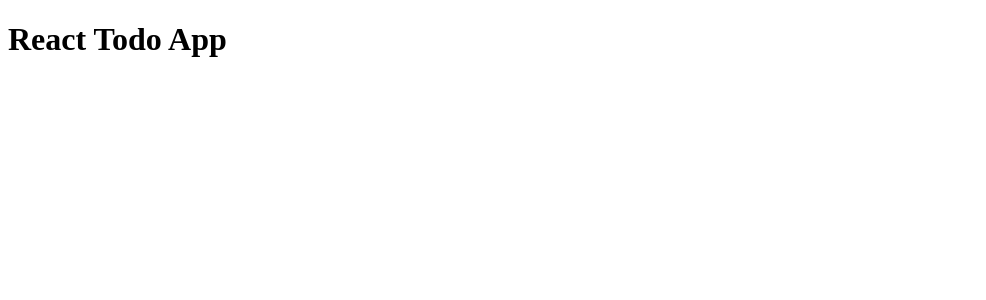
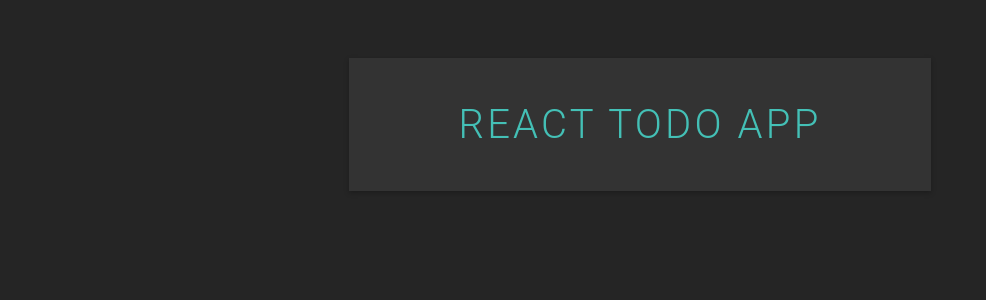
Before and after one commit to m-yahya/react-todo-app, a React (Create React App) app: page / in a window 1280 px wide. Shown: the top 300 px of the page, without its empty margins (0-986 px from the left). Built offline with nearby package versions, Linux system fonts and the light colour scheme.

Commit message:
add styles

```diff
--- /dev/null
+++ b/src/App.css
@@ -0,0 +1,108 @@
+*,
+*::before,
+*::after {
+  box-sizing: border-box;
+}
+
+body {
+  padding: 50px;
+  color: #f7f7f7;
+  min-height: 100vh;
+  background: #252525;
+  text-rendering: optimizeSpeed;
+  font-family: "Roboto", sans-serif;
+}
+
+.App {
+  padding: 1rem;
+  max-width: 50%;
+  margin: 0 auto;
+  text-align: center;
+  background: #333;
+  box-shadow: rgba(0, 0, 0, 0.25) 0px 2px 5px;
+}
+
+h1 {
+  font-weight: 300;
+  color: #44c0b6;
+  font-size: 2.5rem;
+  letter-spacing: 0.2rem;
+  text-transform: uppercase;
+}
+
+.input-wrapper {
+  margin: 3.5rem;
+}
+
+.todos-wrapper {
+  margin-bottom: 2.5rem;
+}
+
+.todo {
+  display: flex;
+  justify-content: center;
+  align-items: flex-start;
+}
+
+input {
+  width: 450px;
+  padding: 0.8em;
+}
+
+input:focus {
+  outline: none;
+}
+
+button {
+  width: 120px;
+  padding: 0.8em;
+  cursor: pointer;
+  font-weight: 400;
+  letter-spacing: 0.1rem;
+}
+
+input,
+button {
+  font-size: 1em;
+  appearance: none;
+  color: currentcolor;
+  background: transparent;
+  border: 1px solid #828691;
+}
+
+.add-button {
+  color: #44c0b6;
+  border-left: none;
+}
+
+.delete-button {
+  color: #fe6a6a;
+}
+
+ul {
+  padding: 0;
+  list-style: none;
+  margin-bottom: 0px;
+}
+
+li {
+  width: 450px;
+  padding: 0.85em;
+  text-align: left;
+  margin-bottom: 0.5rem;
+  background: #494847;
+  letter-spacing: 0.02rem;
+  transition: all 0.3s ease-out;
+  border-left: 5px solid #cf972e;
+}
+
+li:last-child {
+  margin-bottom: 0px;
+}
+
+.empty {
+  font-size: 20px;
+  font-weight: 400;
+  color: #cf972e;
+  letter-spacing: 0.2rem;
+}
--- a/src/App.js
+++ b/src/App.js
@@ -1,3 +1,5 @@
+import "./App.css";
+
 const App = () => {
   return (
     <div className="App">
```
